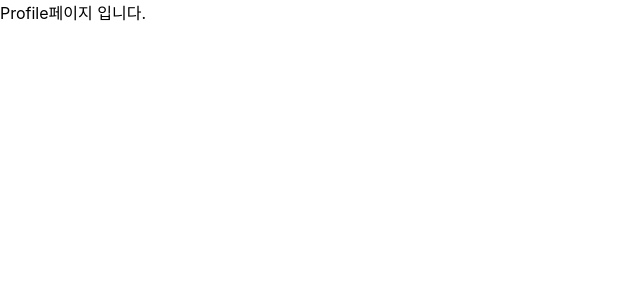
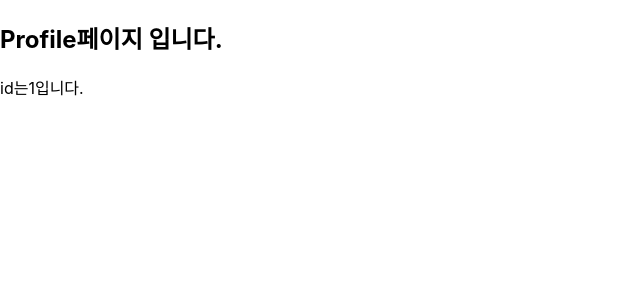
Before and after one commit to stnqls/react-study, a React (Create React App) app: page /profile/1 in a window 1280 px wide. Shown: the top 300 px of the page, without its empty margins (0-640 px from the left). Built offline with nearby package versions, Linux system fonts and the light colour scheme.

Commit message:
Dynamic 라우팅1(4-2)

```diff
--- a/src/App.js
+++ b/src/App.js
@@ -7,8 +7,9 @@ function App() {
   return (
     <BrowserRouter>
       <Route path="/" exact component={Home} />
+      <Route path="/profile" exact component={Profile} />
+      <Route path="/profile/:id" component={Profile} />
       <Route path="/about" component={About} />
-      <Route path="/profile" component={Profile} />
     </BrowserRouter>
   );
 }
--- a/src/pages/Profile.jsx
+++ b/src/pages/Profile.jsx
@@ -1,3 +1,10 @@
-export default function Profile() {
-  return <div>Profile페이지 입니다.</div>;
+export default function Profile(props) {
+  console.log(props);
+  const id = props.match.params.id;
+  return (
+    <div>
+      <h2>Profile페이지 입니다.</h2>
+      {id && <p>id는{id}입니다.</p>}
+    </div>
+  );
 }
```
Also changed, not shown: 1 other file (tests, documents, lock files or other folders).
